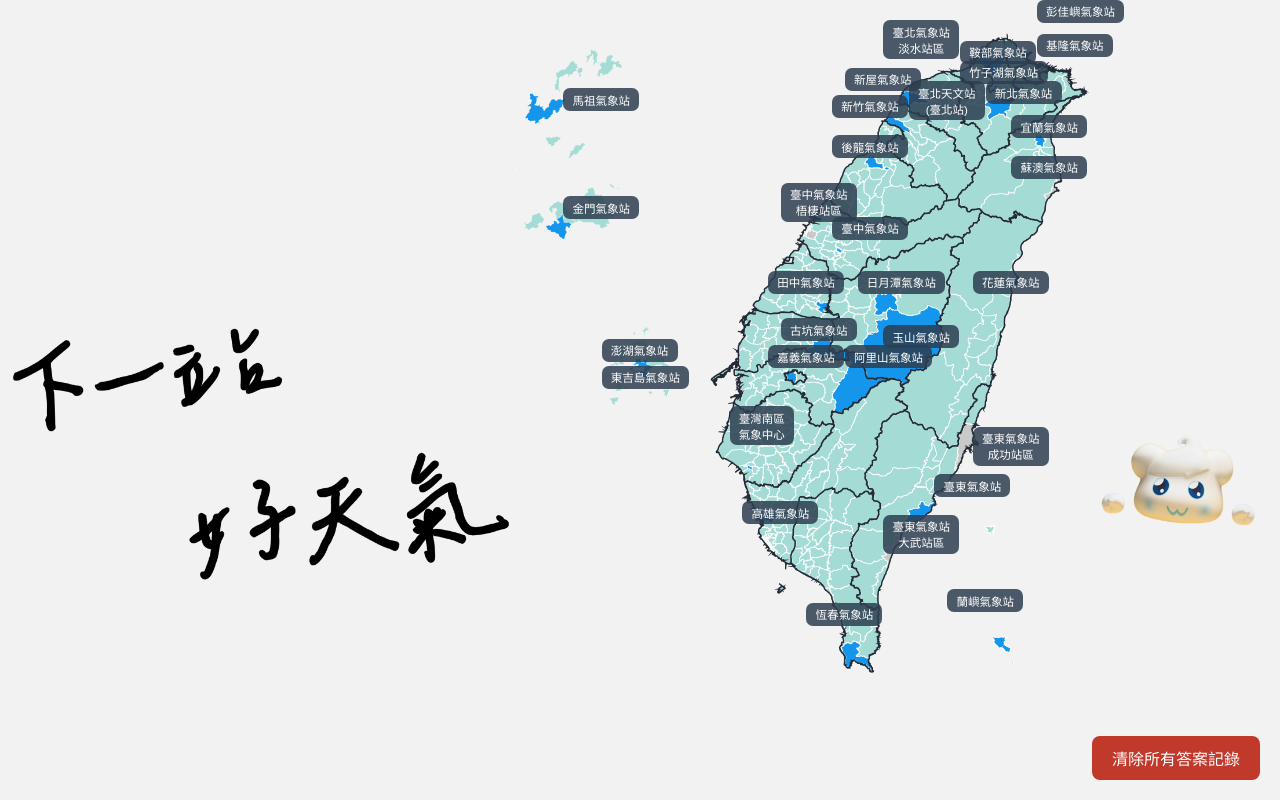
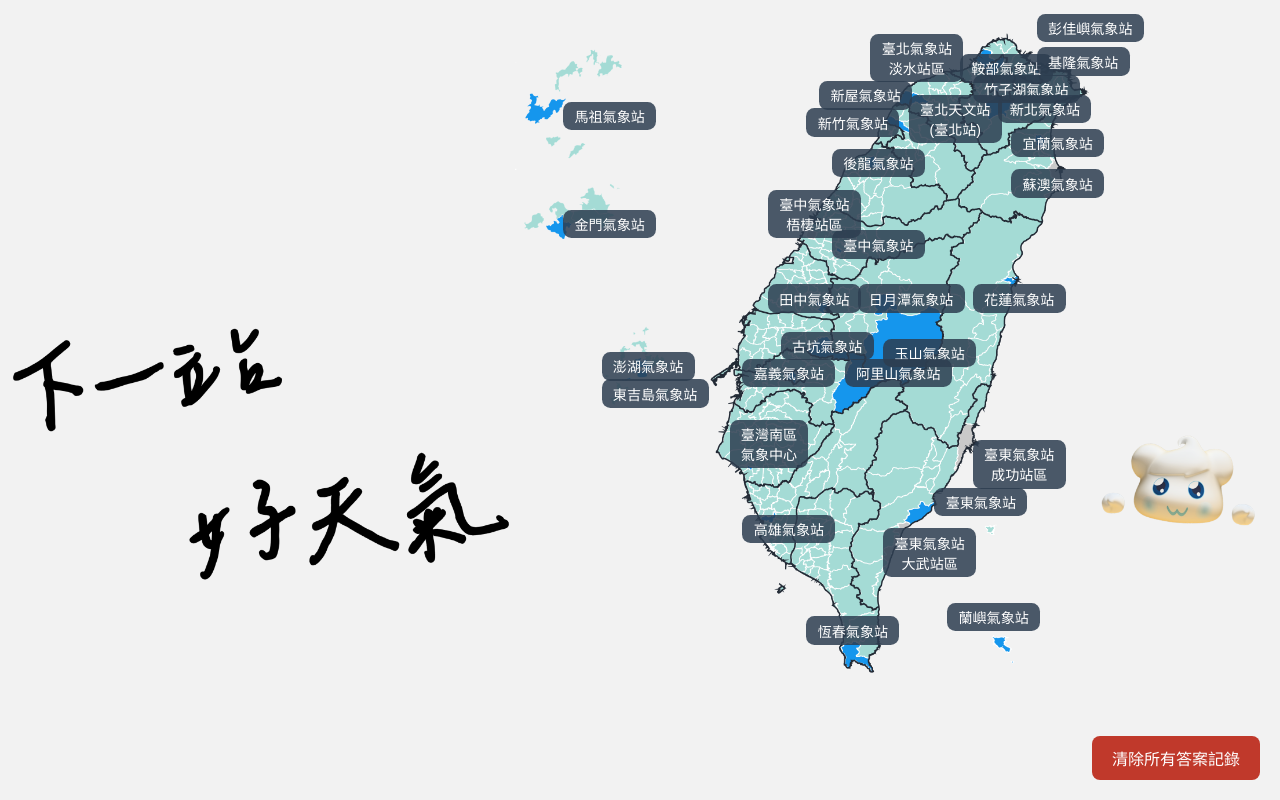
Before and after one commit to peggy823/CWA_Monopoly, a plain HTML site: page index.html in a window 1280 px wide. Drawn offline with Linux system fonts and the light colour scheme.

Commit message:
Add files via upload

```diff
--- a/index.html
+++ b/index.html
@@ -21,7 +21,7 @@
     .hotspot {
       position: absolute;
       padding: 0.3em 0.8em;
-      font-size: 0.9vw;
+      font-size: 1.1vw;
       background-color: rgba(45,62,80,0.85);
       color: white;
       border-radius: 0.6em;
@@ -37,38 +37,38 @@
 <body>
   <div class="map-container">
     <img src="map_homepage.png" alt="台灣地圖">
-    <a class="hotspot" style="top: 6%; left:75%;" href="question.html?sheet=鞍部">鞍部氣象站</a>
-<a class="hotspot" style="top: 9%; left:75%;" href="question.html?sheet=竹子湖">竹子湖氣象站</a>
-<a class="hotspot" style="top: 0%; left:81%;" href="question.html?sheet=彭佳嶼">彭佳嶼氣象站</a>
-<a class="hotspot" style="top:54%; left:47%" href="question.html?sheet=東吉島">東吉島氣象站</a>
-<a class="hotspot" style="top:48%; left:69%;" href="question.html?sheet=玉山">玉山氣象站</a>
-<a class="hotspot" style="top: 5%; left:81%;" href="question.html?sheet=基隆">基隆氣象站</a>
-<a class="hotspot" style="top:23%; left:79%;" href="question.html?sheet=蘇澳">蘇澳氣象站</a>
-<a class="hotspot" style="top:20%; left:65%;" href="question.html?sheet=後龍">後龍氣象站</a>
-<a class="hotspot" style="top:50%; left:47%;" href="question.html?sheet=澎湖">澎湖氣象站</a>
-<a class="hotspot" style="top:89%; left:63%;" href="question.html?sheet=恆春">恆春氣象站</a>
-<a class="hotspot" style="top:17%; left:79%;" href="question.html?sheet=宜蘭">宜蘭氣象站</a>
-<a class="hotspot" style="top:40%; left:76%;" href="question.html?sheet=花蓮">花蓮氣象站</a>
-<a class="hotspot" style="top:29%; left:44%;" href="question.html?sheet=金門">金門氣象站</a>
-<a class="hotspot" style="top:51%; left:60%;" href="question.html?sheet=嘉義">嘉義氣象站</a>
-<a class="hotspot" style="top:47%; left:61%;" href="question.html?sheet=古坑">古坑氣象站</a>
-<a class="hotspot" style="top:76%; left:69%;" href="question.html?sheet=大武">臺東氣象站<br>大武站區</a>
-<a class="hotspot" style="top:40%; left:67%;" href="question.html?sheet=日月潭">日月潭氣象站</a>
-<a class="hotspot" style="top:51%; left:66%;" href="question.html?sheet=阿里山">阿里山氣象站</a>
-<a class="hotspot" style="top:70%; left:73%;" href="question.html?sheet=臺東">臺東氣象站</a>
-<a class="hotspot" style="top:63%; left:76%;" href="question.html?sheet=成功">臺東氣象站<br>成功站區</a>
-<a class="hotspot" style="top:74%; left:58%;" href="question.html?sheet=高雄">高雄氣象站</a>
-<a class="hotspot" style="top:32%; left:65%;" href="question.html?sheet=臺中">臺中氣象站</a>
-<a class="hotspot" style="top:14%; left:65%;" href="question.html?sheet=新竹">新竹氣象站</a>
-<a class="hotspot" style="top:87%; left:74%;" href="question.html?sheet=蘭嶼">蘭嶼氣象站</a>
-<a class="hotspot" style="top:12%; left:77%;" href="question.html?sheet=新北">新北氣象站</a>
-<a class="hotspot" style="top:10%; left:66%;" href="question.html?sheet=新屋">新屋氣象站</a>
-<a class="hotspot" style="top:60%; left:57%;" href="question.html?sheet=南區氣象中心">臺灣南區<br>氣象中心</a>
-<a class="hotspot" style="top:13%; left:44%;" href="question.html?sheet=馬祖">馬祖氣象站</a>
-<a class="hotspot" style="top:40%; left:60%;" href="question.html?sheet=田中">田中氣象站</a>
-<a class="hotspot" style="top:27%; left:61%;" href="question.html?sheet=梧棲">臺中氣象站<br>梧棲站區</a>
-<a class="hotspot" style="top: 3%; left:69%;" href="question.html?sheet=淡水">臺北氣象站<br>淡水站區</a>
-<a class="hotspot" style="top:12%; left:71%;" href="question.html?sheet=臺北天文站(臺北站)">臺北天文站<br>(臺北站)</a>
+    <a class="hotspot" style="top: 8%; left:75%;" href="question.html?sheet=鞍部">鞍部氣象站</a>
+<a class="hotspot" style="top: 11%; left:76%;" href="question.html?sheet=竹子湖">竹子湖氣象站</a>
+<a class="hotspot" style="top: 2%; left:81%;" href="question.html?sheet=彭佳嶼">彭佳嶼氣象站</a>
+<a class="hotspot" style="top:56%; left:47%" href="question.html?sheet=東吉島">東吉島氣象站</a>
+<a class="hotspot" style="top:50%; left:69%;" href="question.html?sheet=玉山">玉山氣象站</a>
+<a class="hotspot" style="top: 7%; left:81%;" href="question.html?sheet=基隆">基隆氣象站</a>
+<a class="hotspot" style="top:25%; left:79%;" href="question.html?sheet=蘇澳">蘇澳氣象站</a>
+<a class="hotspot" style="top:22%; left:65%;" href="question.html?sheet=後龍">後龍氣象站</a>
+<a class="hotspot" style="top:52%; left:47%;" href="question.html?sheet=澎湖">澎湖氣象站</a>
+<a class="hotspot" style="top:91%; left:63%;" href="question.html?sheet=恆春">恆春氣象站</a>
+<a class="hotspot" style="top:19%; left:79%;" href="question.html?sheet=宜蘭">宜蘭氣象站</a>
+<a class="hotspot" style="top:42%; left:76%;" href="question.html?sheet=花蓮">花蓮氣象站</a>
+<a class="hotspot" style="top:31%; left:44%;" href="question.html?sheet=金門">金門氣象站</a>
+<a class="hotspot" style="top:53%; left:58%;" href="question.html?sheet=嘉義">嘉義氣象站</a>
+<a class="hotspot" style="top:49%; left:61%;" href="question.html?sheet=古坑">古坑氣象站</a>
+<a class="hotspot" style="top:78%; left:69%;" href="question.html?sheet=大武">臺東氣象站<br>大武站區</a>
+<a class="hotspot" style="top:42%; left:67%;" href="question.html?sheet=日月潭">日月潭氣象站</a>
+<a class="hotspot" style="top:53%; left:66%;" href="question.html?sheet=阿里山">阿里山氣象站</a>
+<a class="hotspot" style="top:72%; left:73%;" href="question.html?sheet=臺東">臺東氣象站</a>
+<a class="hotspot" style="top:65%; left:76%;" href="question.html?sheet=成功">臺東氣象站<br>成功站區</a>
+<a class="hotspot" style="top:76%; left:58%;" href="question.html?sheet=高雄">高雄氣象站</a>
+<a class="hotspot" style="top:34%; left:65%;" href="question.html?sheet=臺中">臺中氣象站</a>
+<a class="hotspot" style="top:16%; left:63%;" href="question.html?sheet=新竹">新竹氣象站</a>
+<a class="hotspot" style="top:89%; left:74%;" href="question.html?sheet=蘭嶼">蘭嶼氣象站</a>
+<a class="hotspot" style="top:14%; left:78%;" href="question.html?sheet=新北">新北氣象站</a>
+<a class="hotspot" style="top:12%; left:64%;" href="question.html?sheet=新屋">新屋氣象站</a>
+<a class="hotspot" style="top:62%; left:57%;" href="question.html?sheet=南區氣象中心">臺灣南區<br>氣象中心</a>
+<a class="hotspot" style="top:15%; left:44%;" href="question.html?sheet=馬祖">馬祖氣象站</a>
+<a class="hotspot" style="top:42%; left:60%;" href="question.html?sheet=田中">田中氣象站</a>
+<a class="hotspot" style="top:28%; left:60%;" href="question.html?sheet=梧棲">臺中氣象站<br>梧棲站區</a>
+<a class="hotspot" style="top: 5%; left:68%;" href="question.html?sheet=淡水">臺北氣象站<br>淡水站區</a>
+<a class="hotspot" style="top:14%; left:71%;" href="question.html?sheet=臺北天文站(臺北站)">臺北天文站<br>(臺北站)</a>
   </div>
 
   <button onclick="resetAllAnswers()" style="
```
Also changed, not shown: question.html (+125 -4 lines).
